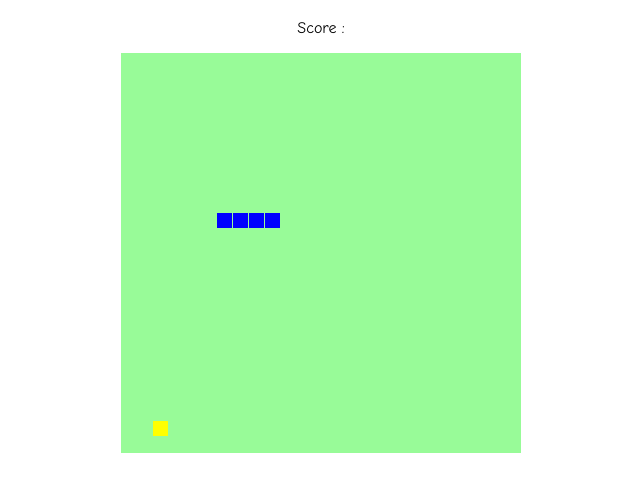
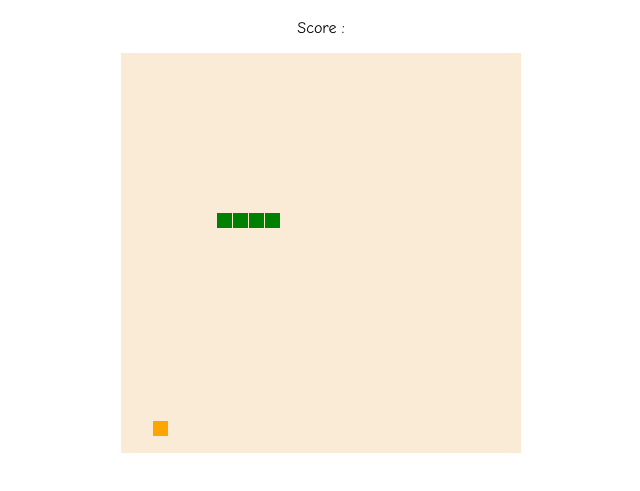
Before and after one commit to lovelymondays/snakeGame, a plain HTML site: page index.html in a window 1280 px wide. Shown: the part 61-552 px from the top of the page, without its empty margins (319-959 px from the left). Drawn offline with Linux system fonts and the light colour scheme.

Commit message:
Update index.html

```diff
--- a/index.html
+++ b/index.html
@@ -1,7 +1,7 @@
 <!DOCTYPE html>
 <html>
   <head>
-    <title>Snake Game</title>
+    <title>Arji Ganteng</title>
   </head>
   <style>
     canvas {
@@ -29,7 +29,7 @@
       width="400"
       height="400"
       id="game"
-      style="background-color: palegreen"
+      style="background-color: antiquewhite"
     ></canvas>
   </body>
 
@@ -118,11 +118,11 @@
       }
 
       // draw apple
-      ctx.fillStyle = "yellow";
+      ctx.fillStyle = "orange";
       ctx.fillRect(apple.x, apple.y, grid - 1, grid - 1);
 
       // draw snake one cell at a time
-      ctx.fillStyle = "blue";
+      ctx.fillStyle = "green";
       snake.cells.forEach(function (cell, index) {
         // drawing 1 px smaller than the grid creates a grid effect in the snake body so you can see how long it is
         ctx.fillRect(cell.x, cell.y, grid - 1, grid - 1);
```
